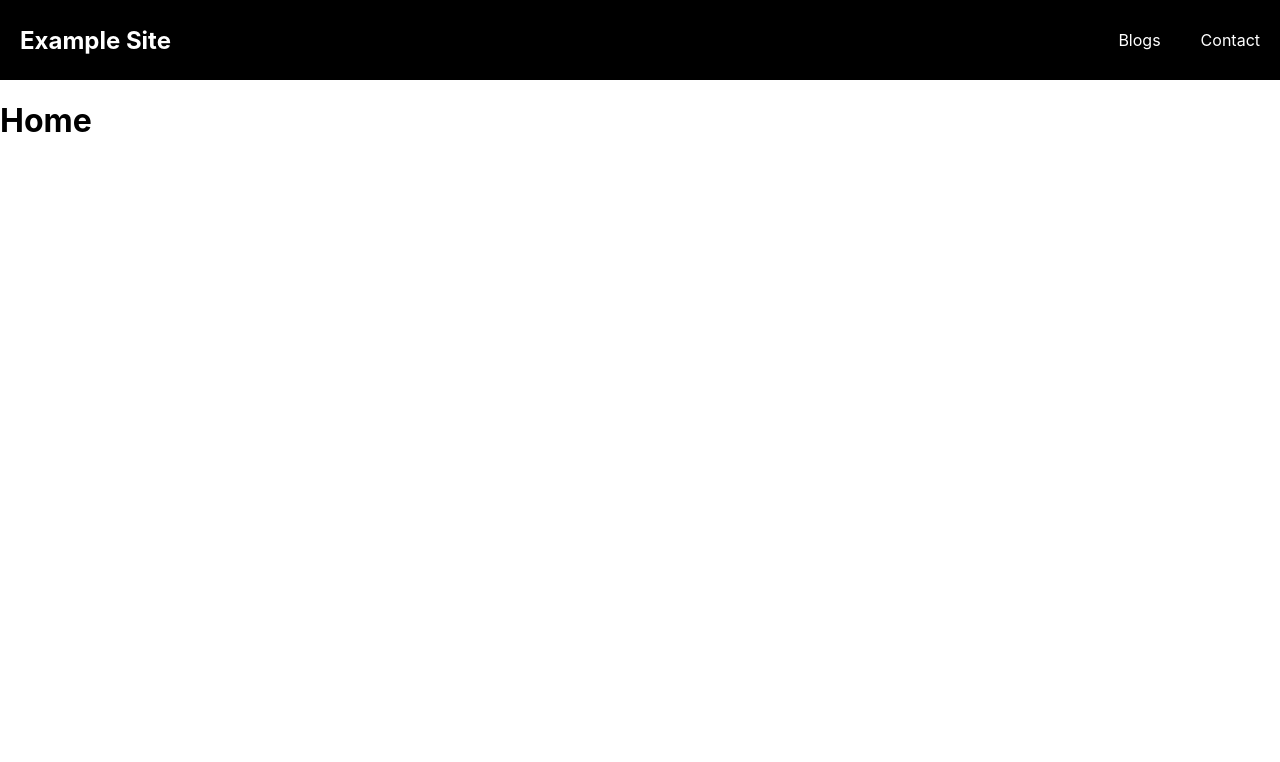
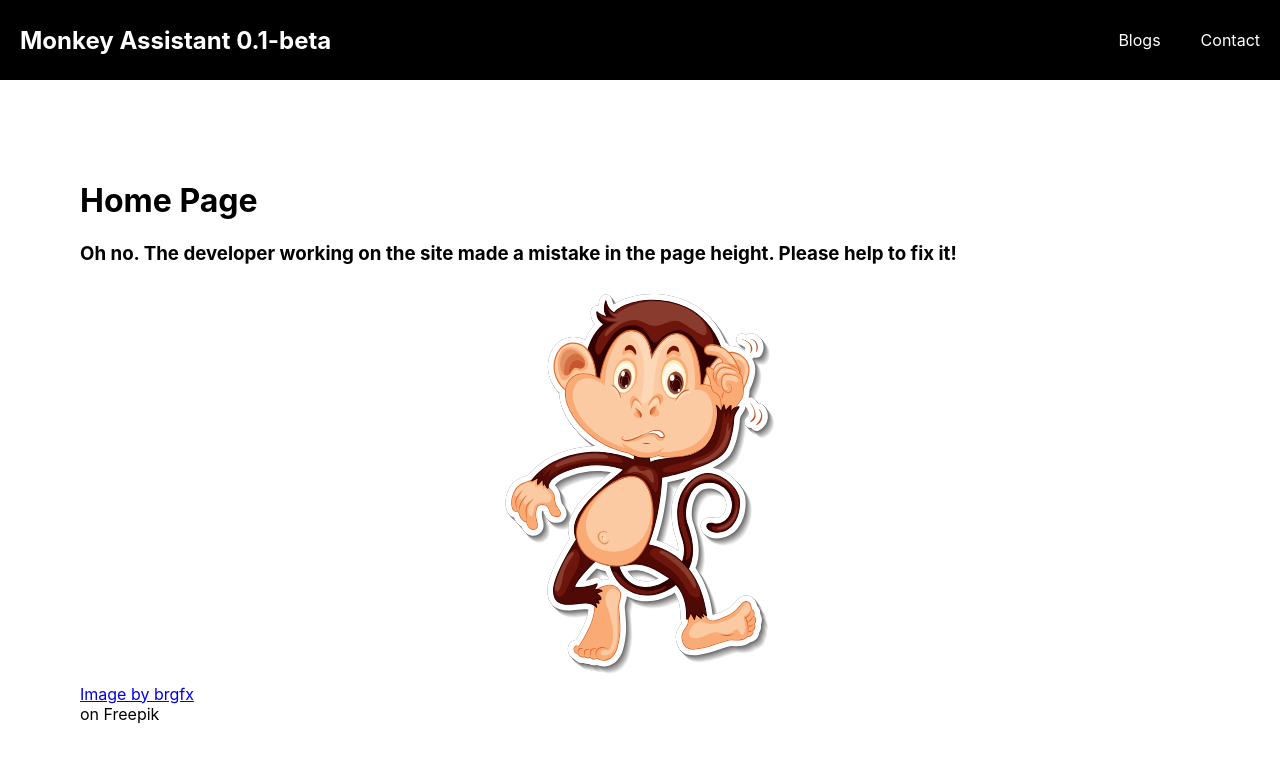
Before and after one commit to veniwotwot/monkey-questions, a React (Create React App) app in the folder my-app/: page / in a window 1280 px wide. Shown: the top 762 px of the page. Built offline with nearby package versions, Linux system fonts and the light colour scheme.

Commit message:
01: page height

```diff
--- a/my-app/src/pages/Home.js
+++ b/my-app/src/pages/Home.js
@@ -1,5 +1,22 @@
+import { ReactComponent as Monkey} from './monkey1.svg';
+
 const Home = () => {
-    return <h1>Home</h1>;
+    const dynamicHeight = `calc(100vh - 80px)`;
+
+    return (
+        <div style={{padding:"10vh", height: dynamicHeight}}>
+            <div>
+                <h1>Home Page</h1>
+                <h3>Oh no. The developer working on the site made a mistake in the page height. Please help to fix it!</h3>
+                <div style={{justifyContent:"flex-end", display: "flex", flexDirection:"column"}}>
+                    <Monkey height="400px"/>
+                    <a href="https://www.freepik.com/free-vector/monkey-cartoon-character-sticker_21306383.htm#query=monkey%20sticker&position=1&from_view=keyword&track=ais&uuid=e771d969-4a55-4b2d-959b-ad7a4e40ec62">
+                        Image by brgfx</a> on Freepik
+                </div>
+            </div>
+
+        </div>
+);
   };
 
   export default Home;
--- a/my-app/src/pages/Layout.js
+++ b/my-app/src/pages/Layout.js
@@ -4,11 +4,10 @@ const Layout = () => {
   return (
     <>
       <div style={{height: "80px", backgroundColor: "black", display: "flex", flexDirection: "vertical", justifyContent: "space-between"}}>
-        <Link to="/" style={{color:"white", textDecoration:"none", fontSize:"24px", padding: "20px", alignSelf: "center", fontWeight: "bold"}}>Example Site</Link>
+        <Link to="/" style={{color:"white", textDecoration:"none", fontSize:"24px", padding: "20px", alignSelf: "center", fontWeight: "bold"}}>Monkey Assistant 0.1-beta</Link>
         <div style= {{display: "flex", flexDirection: "vertical", justifyContent: "space-between", alignItems: "center"}}>
-
-            <a style={{padding: "20px"}}><Link to="/blogs" style={{color:"white", textDecoration:"none"}}>Blogs</Link></a>
-            <a style={{padding: "20px"}}><Link to="/contact" style={{color:"white", textDecoration:"none"}}>Contact</Link></a>
+            <div style={{padding: "20px"}}><Link to="/blogs" style={{color:"white", textDecoration:"none"}}>Blogs</Link></div>
+            <div style={{padding: "20px"}}><Link to="/contact" style={{color:"white", textDecoration:"none"}}>Contact</Link></div>
         </div>
       </div>
       <Outlet />
```
Also changed, not shown: my-app/src/pages/monkey1.svg (added).
